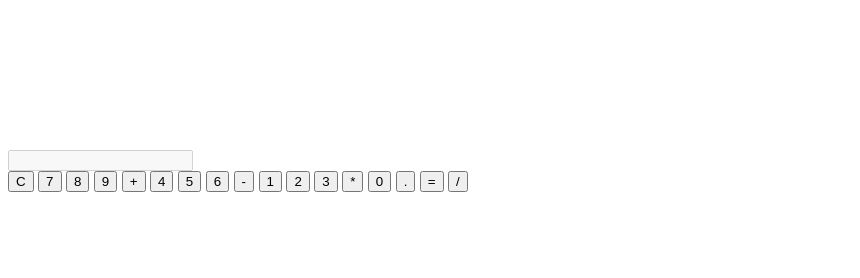
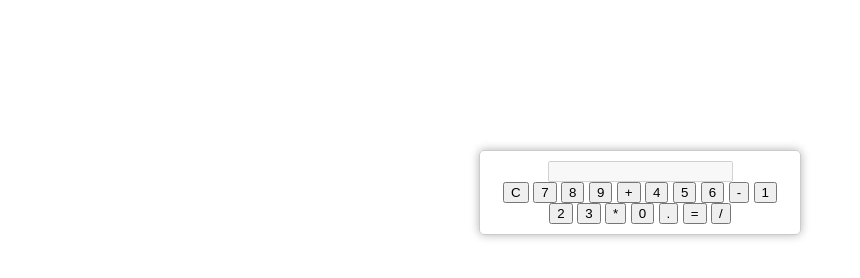
Before and after one commit to duvindunishad/calculator, a plain HTML site: page html.html in a window 1280 px wide. Shown: the whole page, without its empty margins (0-860 px from the left). Drawn offline with Linux system fonts and the light colour scheme.

Commit message:
calculator head

```diff
--- a/styles.css
+++ b/styles.css
@@ -2,3 +2,13 @@ body{
     font-family: Arial, Helvetica, sans-serif;
     margin-top: 150px;
 }
+
+.calculator{
+    width: 300px;
+    margin: 0 auto;
+    text-align: center;
+    border: 1px solid #ccc;
+    border-radius: 5px;
+    padding: 10px;
+    box-shadow: 0px 0px 10px rgba(0, 0, 0, 0.3);
+}
```
